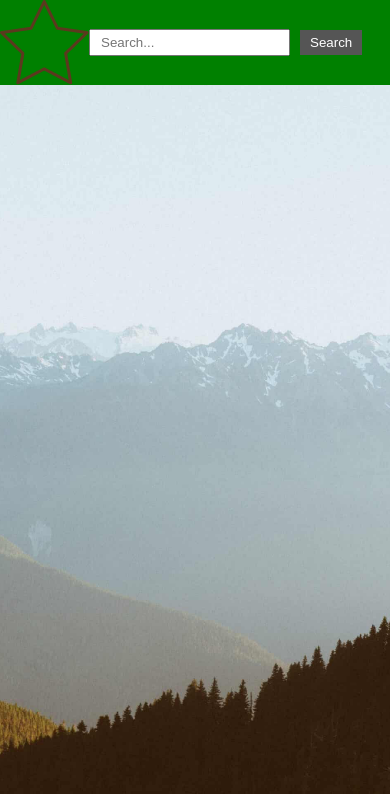
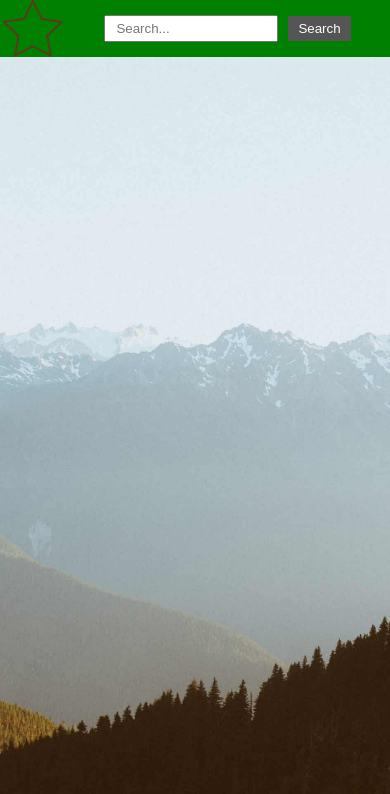
Before and after one commit to JAbarca09/TrentsWeatherApplication, a React (Create React App) app in the folder weatherapp/: page / in a window 390 px wide. Shown: the top 794 px of the page. Built offline with nearby package versions, Linux system fonts and the light colour scheme.

Commit message:
Update mobile media queries

```diff
--- a/weatherapp/src/components/SearchBar.module.css
+++ b/weatherapp/src/components/SearchBar.module.css
@@ -15,31 +15,57 @@
   justify-content: center;
 }
 
+.starImg {
+  width: 60px;
+}
+
 .searchBar {
   margin-right: 10px;
   padding: 4px 10px;
 }
 
 .button {
-    color: white;
-    background-color: #555555;
-    border: none;
-    padding: 5px 10px;
+  color: white;
+  background-color: #555555;
+  border: none;
+  padding: 5px 10px;
 }
 
 /* Breakpoints going from small screens to larger ones! */
-@media only screen and (max-width: 320px) {
+@media only screen and (max-width: 375px) {
   .container {
     display: grid;
-    grid-template-columns: 0.9fr 3fr;
+    grid-template-columns: 1fr 3fr 0.3fr;
     background-color: orange;
+  }
+
+  .container > form {
+    display: flex;
+    justify-content: center;
+    align-items: center;
+  }
+
+  .starImg {
+    width: 50px;
   }
 }
 
-@media only screen and (min-width: 321px) and (max-width: 425px) {
+@media only screen and (min-width: 376px) and (max-width: 425px) {
   .container {
     display: grid;
-    grid-template-columns: 0.9fr 3fr 0.9fr;
+    grid-template-columns: 0.2fr 1fr;
     background-color: green;
   }
+
+  .container > form {
+    display: flex;
+    justify-content: center;
+    align-items: center;
+  }
+
+  .searchBar {
+    margin-right: 10px;
+    padding: 4px 10px;
+    width: 150px;
+  }
 }
```
